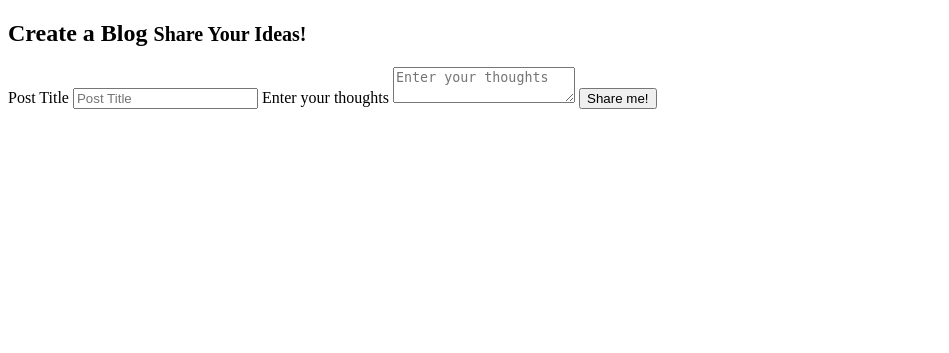
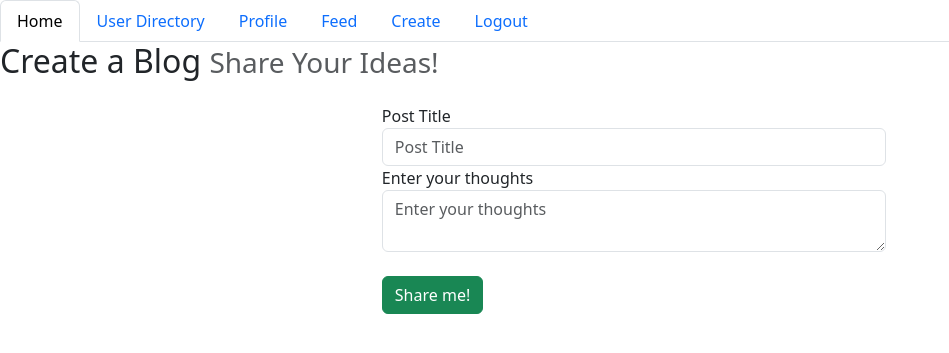
Before and after one commit to PracticalMagicProgramming/snake_case-blog, a Flask app: page /blogs/create in a window 1280 px wide. Shown: the top 353 px of the page, without its empty margins (0-949 px from the left). Run offline with Flask 2, Linux system fonts and the light colour scheme; the visitor is signed in with stand-in values (Sample User, id 1); data comes from the database, SQL or seed files in the repository; some libraries are stand-ins or nearby versions.

Commit message:
created navbar added boostrap cdn

```diff
--- a/Templates/base.html
+++ b/Templates/base.html
@@ -5,8 +5,45 @@
     <meta http-equiv="X-UA-Compatible" content="IE=edge">
     <meta name="viewport" content="width=device-width, initial-scale=1.0">
     <title>{% block title %} {% endblock %}</title>
+    <link rel="stylesheet" href="https://unpkg.com/bootstrap/dist/css/bootstrap.css">
+    <script src="https://unpkg.com/jquery"></script>
+    <script src="https://unpkg.com/popper"></script>
+    <script src="https://unpkg.com/bootstrap"></script>
 </head>
 <body>
+    <nav>
+        <ul class="nav nav-tabs">
+            <li class="nav-item">
+            <a class="nav-link active" aria-current="page" href="/">Home</a>
+            </li>
+            {% if current_user.is_authenticated == False %}
+                <li class="nav-item">
+                    <a class="nav-link" href="/login">Login</a>
+                </li>
+                <li class="nav-item">
+                    <a class="nav-link" href="/register">Register</a>
+                </li>
+            {% endif %}
+            {% if current_user.is_authenticated %}
+                <!-- if logged in -->
+                <li class="nav-item">
+                    <a class="nav-link" href="/users/1">User Directory</a>
+                </li>
+                <li class="nav-item">
+                    <a class="nav-link" href="/users/profile/{{ current_user.id }}">Profile</a>
+                </li>
+                <li class="nav-item">
+                    <a class="nav-link" href="/blogs/1">Feed</a>
+                </li>
+                <li class="nav-item">
+                    <a class="nav-link" href="/blogs/create">Create</a>
+                </li>
+                <li class="nav-item">
+                    <a class="nav-link" href="/logout">Logout</a>
+                </li>
+            {% endif %}
+        </ul>
+    </nav>
     {% block content %}
 
 
--- a/Templates/profile.html
+++ b/Templates/profile.html
@@ -16,6 +16,7 @@
         <div class="list-group">
             <a href="/users/profile/{{user.id}}/edit" class="list-group-item list-group-item-success">Edit Info</a>
             <a href="/users/{{user.id}}/blogs/1" class="list-group-item list-group-item-success">View My Blogs!</a>
+            <a href="/blogs/create" class="list-group-item list-group-item-success">Start a new blog post!</a>
         </div>
     {% endif %}
 
```
